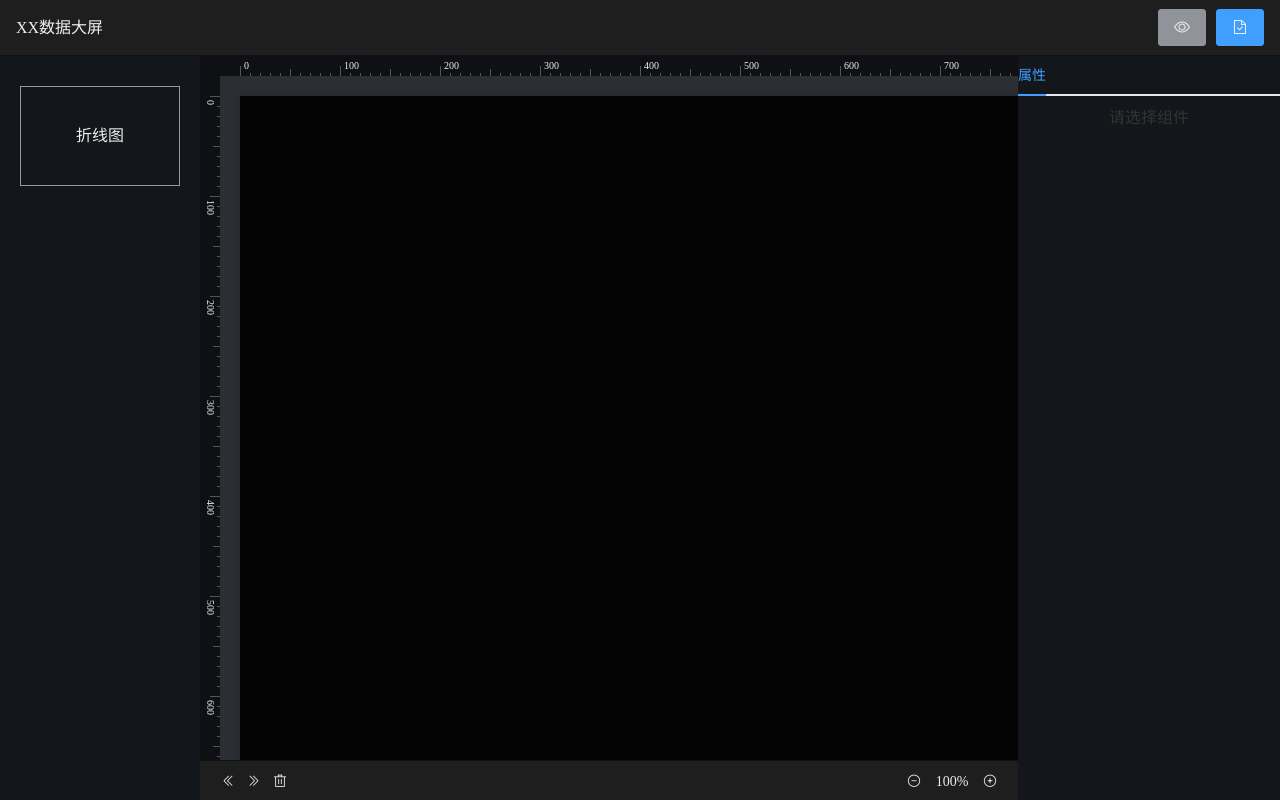
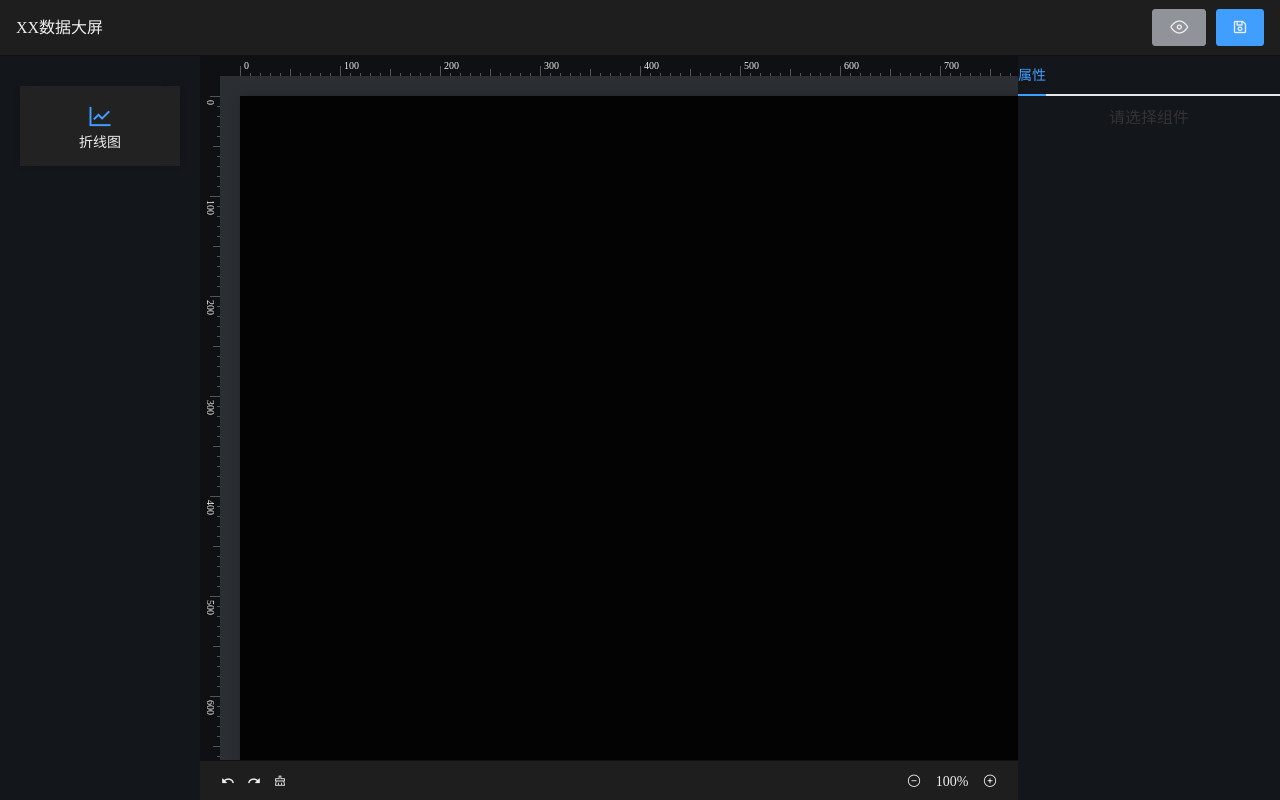
Before and after one commit to FangHaydn/visual-config, a Vue app: page /#/home in a window 1280 px wide. Built offline with nearby package versions, Linux system fonts and the light colour scheme.

Commit message:
feat: icons

```diff
--- /dev/null
+++ b/src/assets/icon/iconfont.css
@@ -0,0 +1,75 @@
+@font-face {
+  font-family: iconfonts; /* Project id 2958890 */
+  src: url('iconfont.woff?t=1637648242671') format('woff'),
+       url('iconfont.ttf?t=1637648242671') format('truetype');
+  font-weight: 400;
+  font-display: 'auto';
+  font-style: normal;
+}
+
+[class*=' icon-'],
+[class^='icon-'] {
+  font-family: iconfonts !important;
+  speak: none;
+  font-style: normal;
+  font-weight: 400;
+  font-variant: normal;
+  text-transform: none;
+  line-height: 1;
+  vertical-align: baseline;
+  display: inline-block;
+  -webkit-font-smoothing: antialiased;
+  -moz-osx-font-smoothing: grayscale;
+}
+
+.icon-download:before {
+  content: "\e66c";
+}
+
+.icon-camera:before {
+  content: "\e620";
+}
+
+.icon-view:before {
+  content: "\e607";
+}
+
+.icon-redo:before {
+  content: "\e993";
+}
+
+.icon-undo:before {
+  content: "\e9b3";
+}
+
+.icon-clear:before {
+  content: "\e62a";
+}
+
+.icon-save:before {
+  content: "\e65e";
+}
+
+.icon-piechart:before {
+  content: "\e78e";
+}
+
+.icon-linechart:before {
+  content: "\e7af";
+}
+
+.icon-barchart:before {
+  content: "\e7b0";
+}
+
+.icon-radarchart:before {
+  content: "\e7dc";
+}
+
+.icon-gaugechart:before {
+  content: "\e614";
+}
+
+.icon-tablechart:before {
+  content: "\ebe8";
+}
--- a/src/components/CompList.vue
+++ b/src/components/CompList.vue
@@ -7,7 +7,7 @@
       draggable
       :data-index="index"
     >
-      <span class="iconfont" :class="'icon-' + item.icon"></span>
+      <i :class="['icon', item.icon]"></i>
       <span>{{ item.label }}</span>
     </div>
   </div>
@@ -39,14 +39,22 @@ export default {
 
   .list {
     width: 100%;
-    height: 100px;
-    border: 1px solid #999;
+    height: 80px;
+    font-size: 14px;
+    background-color: #222;
     cursor: grab;
     margin-bottom: 10px;
     text-align: center;
     display: flex;
+    flex-direction: column;
     align-items: center;
     justify-content: center;
+    box-shadow: 0 0 10px -3px #0003;
+    .icon {
+      font-size: 28px;
+      margin-bottom: 5px;
+      color: #409EFF;
+    }
 
     &:active {
       cursor: grabbing;
--- a/src/components/ControlBar.vue
+++ b/src/components/ControlBar.vue
@@ -3,17 +3,17 @@
     <div>
       <el-button
         @click="undo"
-        icon="el-icon-d-arrow-left"
+        icon="icon-undo"
         type="text"
       ></el-button>
       <el-button
         @click="redo"
-        icon="el-icon-d-arrow-right"
+        icon="icon-redo"
         type="text"
       ></el-button>
       <el-button
         @click="clearCanvas"
-        icon="el-icon-delete"
+        icon="icon-clear"
         type="text"
       ></el-button>
     </div>
--- a/src/components/Toolbar.vue
+++ b/src/components/Toolbar.vue
@@ -3,19 +3,9 @@
     <div class="toolbar">
       <p>XX数据大屏</p>
       <div>
-        <el-button @click="preview" icon="el-icon-view" type="info"></el-button>
-        <el-button
-          @click="save"
-          icon="el-icon-document-checked"
-          type="primary"
-        ></el-button>
+        <el-button @click="preview" icon="icon-view" type="info"></el-button>
+        <el-button @click="save" icon="icon-save" type="primary"></el-button>
       </div>
-      <!-- <div class="canvas-config">
-        <span>画布大小</span>
-        <input v-model="canvasStyleData.width" />
-        <span>*</span>
-        <input v-model="canvasStyleData.height" />
-      </div> -->
     </div>
 
     <!-- 预览 -->
@@ -35,11 +25,10 @@ export default {
       isShowPreview: false,
     };
   },
-  computed: mapState(["componentData", "canvasStyleData", "curComponent"]),
+  computed: mapState(["componentData", "canvasStyleData"]),
   created() {
     eventBus.$on("preview", this.preview);
     eventBus.$on("save", this.save);
-    eventBus.$on("clearCanvas", this.clearCanvas);
   },
   methods: {
     preview() {
--- a/src/custom/componentList.js
+++ b/src/custom/componentList.js
@@ -29,6 +29,7 @@ const list = [
   {
     component: 'line-chart',
     label: '折线图',
+    icon: 'icon-linechart',
     style: {
       width: 200,
       height: 200,
--- a/src/styles/common.scss
+++ b/src/styles/common.scss
@@ -1,10 +1 @@
-// .theme {
-//   toolbar-bg: #1e1e1e;
-//   list-bg: #13161a;
-//   content-bg: #2b2e33;
-//   editor-bg: #030408;
-//   title-bg: #2f343b;
-//   primary: #3e83f7;
-//   text-primary: #bac4ce;
-//   text-icon: #fefefe;
-// }
+@import '~@/assets/icon/iconfont.css'; // icon css
```
Also changed, not shown: src/assets/icon/iconfont.ttf (added), src/assets/icon/iconfont.woff (added).
